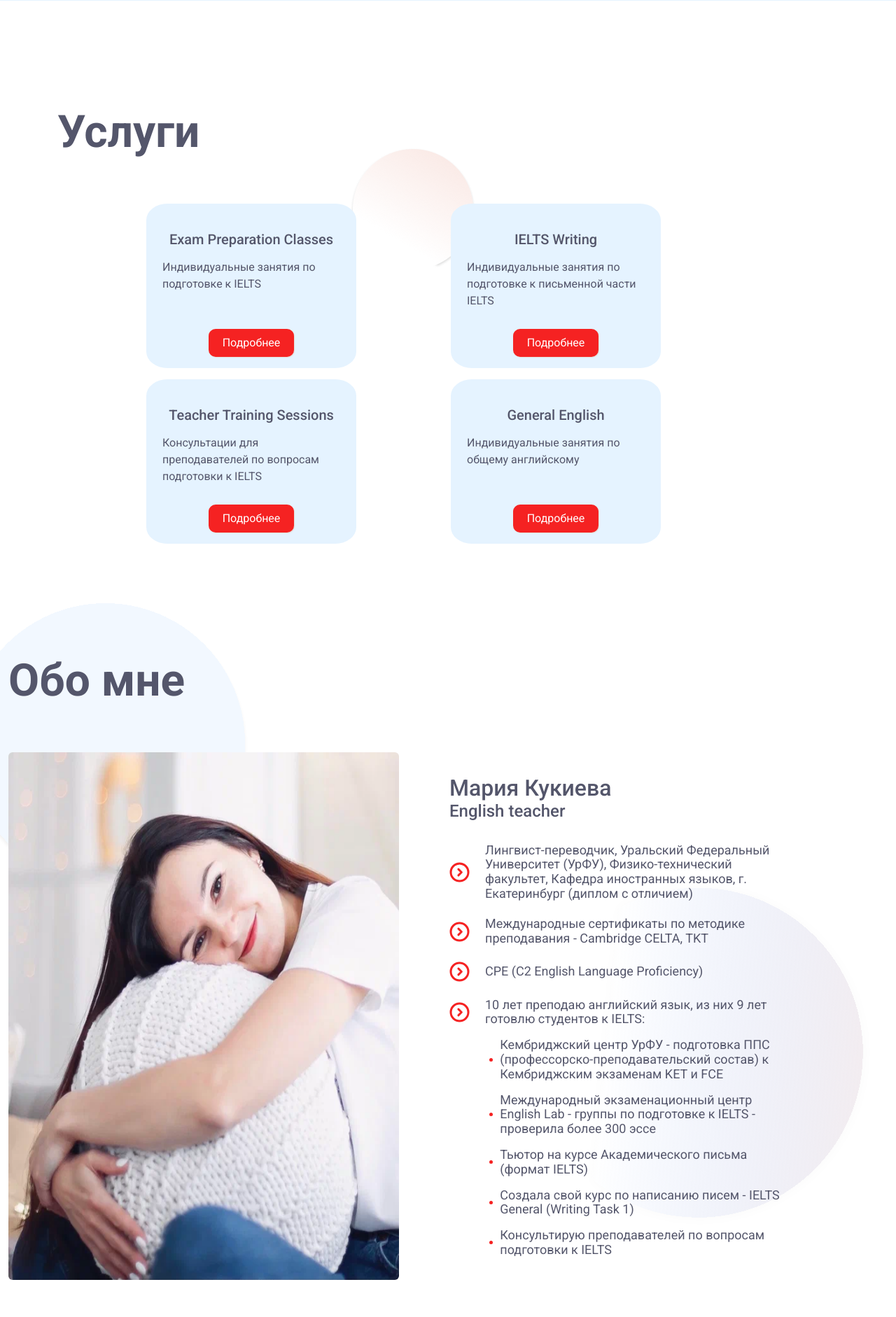
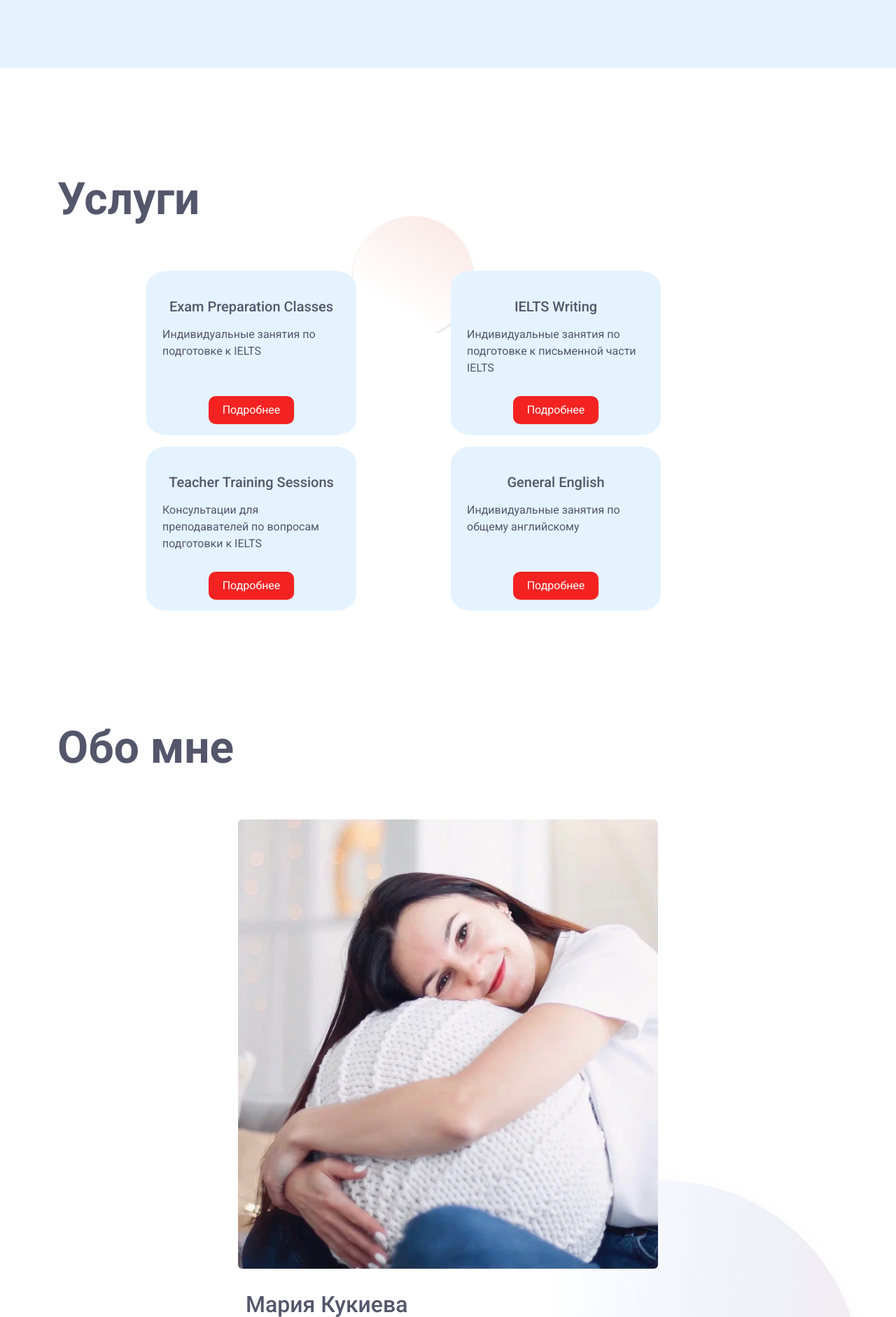
Before and after one commit to Dari-Dari/59_ielts_kukieva, a PHP site: page /index.html in a window 1280 px wide. Shown: the part 1050-2932 px from the top of the page at 70% size. Run offline with PHP 8.4, Linux system fonts and the light colour scheme.

Commit message:
fix bags

```diff
--- a/index.html
+++ b/index.html
@@ -133,7 +133,7 @@
 
     <!-- SERVICES -->
     <section class="main__block-3 block-3">
-        <div class="container">
+        <div class="container services__container">
             <div class="card-title fs-1 ">
                 <a id="services-anchor"></a>
                 <h5 class="services__tittle-top">Услуги</h5>
@@ -645,17 +645,17 @@
         <div class="aboutme__ellipse-down">
             <img src="assets/images/ellipse_block4_down.svg" alt="circle" class="circle_b4_down">
         </div>
-        <div class="container m-0">
+        <div class="container aboutme__container">
             <a id="aboutme-anchor"></a>
             <h5 class="card-title title-block-4">Обо мне</h5>
             <div class="mb-lg-0 border-0">
                 <div class="row g-0">
-                    <div class="col-md-12 col-lg-6 block-4__image-block d-flex justify-content-center">
+                    <div class="col-xl-12 col-xxl-6 block-4__image-block d-flex justify-content-center">
                         <img src="assets/images/b4_aboutme_img.JPG" class="img-fluid rounded block4__img"
                             alt="Мария Кукиева">
                         <img src="assets/images/ellipse_block4_up.svg" alt="circle" class="circle_b4_up">
                     </div>
-                    <div class="col-md-12 col-lg-6 block-4__text-block d-flex justify-content-center">
+                    <div class="col-xl-12 col-xxl-6 block-4__text-block d-flex justify-content-center">
                         <div class="block-4__card-body">
                             <div class="card-body__title">
                                 <h6 class="card-title__block-4">Мария Кукиева</h6>
--- a/styles/style.css
+++ b/styles/style.css
@@ -517,7 +552,7 @@
 .block-4 {
   font-family: "Roboto", Arial, sans-serif;
   color: #54566b;
-  margin: 6rem auto 6rem auto;
+  margin: 0 auto;
 }
 @media screen and (max-width: 399px) {
   .block-4 {
@@ -532,10 +567,13 @@
 }
 .block-4 .block-4__image-block {
   position: relative;
+  margin: 0 auto;
 }
-.block-4 .block-4__image-block .block4__img {
-  max-width: 100%;
-  max-height: 100%;
+@media screen and (min-width: 992px) and (max-width: 1399px) {
+  .block-4 .block-4__image-block .block4__img {
+    max-width: 600px;
+    width: 100%;
+  }
 }
 .block-4 .block-4__image-block .circle_b4_up {
   position: absolute;
@@ -551,20 +589,25 @@
 .block-4 .block-4__text-block {
   padding-left: 4.5rem;
 }
+@media screen and (min-width: 992px) and (max-width: 1399px) {
+  .block-4 .block-4__text-block {
+    padding-left: 1rem;
+  }
+}
 @media screen and (max-width: 991px) {
   .block-4 .block-4__text-block {
     padding-left: 0rem;
   }
 }
 .block-4 .block-4__text-block .card-body__title {
-  margin: 2rem 0 2rem 0;
+  margin: 2rem auto;
 }
 .block-4 .block-4__text-block .card-body__title .card-title__block-4 {
   font-weight: 500;
   font-size: 2rem;
   line-height: 2.375rem;
   color: #54566b;
-  margin: 0;
+  margin: 0 auto;
 }
 @media screen and (max-width: 399px) {
   .block-4 .block-4__text-block .card-body__title .card-title__block-4 {
@@ -630,6 +673,9 @@
 .list-group__aboutme .list-group-item__second .dot__icon {
   margin-right: 0.625rem;
 }
+.list-group__aboutme .list-group-item__second #fith_item {
+  max-width: 30.4rem;
+}
 .list-group__aboutme .list-group-item__second #sixth_item {
   max-width: 30.4rem;
 }
@@ -660,8 +706,9 @@
 }
 @media screen and (max-width: 1400px) {
   .circle_b4_down {
-    max-width: 500px;
+    max-width: 600px;
     right: 2rem;
+    top: 40rem;
   }
 }
 
--- a/styles/style.scss
+++ b/styles/style.scss
@@ -565,7 +605,7 @@
 .block-4 {
     font-family: $font;
     color: $color-gray;
-    margin: 6rem auto 6rem auto;
+    margin: 0 auto;
 
     @media screen and (max-width: 399px) {
         margin: 2rem auto;
@@ -580,10 +620,14 @@
 
     .block-4__image-block {
         position: relative;
+        margin: 0 auto;
 
         .block4__img {
-            max-width: 100%;
-            max-height: 100%;
+            @media screen and (min-width: 992px) and (max-width: 1399px) {
+
+                max-width: 600px;
+                width: 100%;
+            }
         }
 
         .circle_b4_up {
@@ -601,19 +645,23 @@
     .block-4__text-block {
         padding-left: 4.5rem;
 
+        @media screen and (min-width: 992px) and (max-width: 1399px) {
+            padding-left: 1rem;
+        }
+
         @media screen and (max-width:991px) {
             padding-left: 0rem;
         }
 
         .card-body__title {
-            margin: 2rem 0 2rem 0;
+            margin: 2rem auto;
 
             .card-title__block-4 {
                 font-weight: 500;
                 font-size: 2rem;
                 line-height: 2.375rem;
                 color: $color-gray;
-                margin: 0;
+                margin: 0 auto;
 
                 @media screen and (max-width:399px) {
                     font-size: 1.5rem;
@@ -690,6 +738,10 @@
             margin-right: 0.625rem;
         }
 
+        #fith_item {
+            max-width: 30.4rem;
+        }
+
         #sixth_item {
             max-width: 30.4rem;
         }
@@ -725,8 +777,9 @@
     }
 
     @media screen and (max-width:1400px) {
-        max-width: 500px;
+        max-width: 600px;
         right: 2rem;
+        top: 40rem;
     }
 }
 
@@ -968,5 +1021,29 @@
 .revies__indicators {
     width: 15rem;
     margin: 0.5rem auto;
+}
 
+
+.services__tittle-top,
+.title-block-4,
+.block-5__title,
+.title__block-6 {
+
+    @media screen and (max-width:399px) {
+        margin-bottom: 2rem;
+    }
 }
+
+.main__container,
+.services__container,
+.aboutme__container,
+.price__container,
+.reviews__container {
+    @media screen and (max-width:399px) {
+        margin-bottom: 2rem;
+    }
+
+    @media screen and (min-width:400px)and (max-width:768px) {
+        margin-bottom: 4rem;
+    }
+}
```
Also changed, not shown: other parts of index.html (+11 -10 lines), other parts of styles/style.css (+74 -11 lines), other parts of styles/style.scss (+49 -9 lines), 1 other file.
